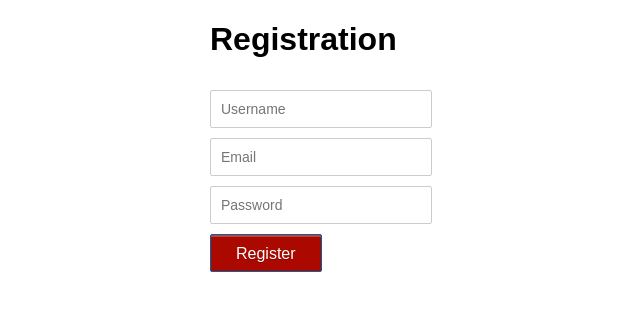
After one commit to lrprn/website, a PHP site: page /login/registration.php in a window 1280 px wide. The commit adds this page. Shown: the top 311 px of the page, without its empty margins (280-920 px from the left). Run offline with PHP 8.4, Linux system fonts and the light colour scheme.

Commit message:
login system

```diff
--- /dev/null
+++ b/inc/config/config.php
@@ -0,0 +1,10 @@
+<?php
+
+
+$con = mysqli_connect("localhost","root","x10320702","register");
+// Check connection
+if (mysqli_connect_errno())
+  {
+  echo "Failed to connect to MySQL: " . mysqli_connect_error();
+  }
+?>
--- a/inc/important/header.php
+++ b/inc/important/header.php
@@ -119,6 +119,6 @@
                 <a href="" class="w3-bar-item w3-button"></a>
             </div>
         </div>
-        <a href="" class="w3-bar-item w3-button"></a>
+        <a href="../login/login.php" class="w3-bar-item w3-button">Login</a>
     </div>
 </div>
--- /dev/null
+++ b/login/css/style.css
@@ -0,0 +1,9 @@
+body {font-family:Arial, Sans-Serif;}
+.clearfix:before, .clearfix:after { content: ""; display: table; }
+.clearfix:after { clear: both; }
+a {color: #ab0800; text-decoration:none;}
+a:hover {text-decoration:underline;}
+.form{width: 300px; margin: 0 auto;}
+input[type='text'], input[type='email'], input[type='password'] {width: 200px; border-radius: 2px;border: 1px solid #CCC; padding: 10px; color: #333; font-size: 14px; margin-top: 10px;}
+input[type='submit']{padding: 10px 25px 8px; color: #fff; background-color: #ab0800; text-shadow: rgba(0,0,0,0.24) 0 1px 0; font-size: 16px; box-shadow: rgba(255,255,255,0.24) 0 2px 0 0 inset,#fff 0 1px 0 0; border: 1px solid #0164a5; border-radius: 2px; margin-top: 10px; cursor:pointer;}
+input[type='submit']:hover {background-color: #ab0800;}
--- /dev/null
+++ b/login/registration.php
@@ -0,0 +1,42 @@
+<?php
+?>
+
+<!DOCTYPE html>
+<html>
+<head>
+<meta charset="utf-8">
+<title>Registration</title>
+<link rel="stylesheet" href="css/style.css" />
+</head>
+<body>
+<?php
+	require('../inc/config/config.php');
+    // If form submitted, insert values into the database.
+    if (isset($_REQUEST['username'])){
+		$username = stripslashes($_REQUEST['username']); // removes backslashes
+		$username = mysqli_real_escape_string($con,$username); //escapes special characters in a string
+		$email = stripslashes($_REQUEST['email']);
+		$email = mysqli_real_escape_string($con,$email);
+		$password = stripslashes($_REQUEST['password']);
+		$password = mysqli_real_escape_string($con,$password);
+
+		$trn_date = date("Y-m-d H:i:s");
+        $query = "INSERT into `users` (username, password, email, trn_date) VALUES ('$username', '".md5($password)."', '$email', '$trn_date')";
+        $result = mysqli_query($con,$query);
+        if($result){
+            echo "<div class='form'><h3>You are registered successfully.</h3><br/>Click here to <a href='login.php'>Login</a></div>";
+        }
+    }else{
+?>
+<div class="form">
+<h1>Registration</h1>
+<form name="registration" action="" method="post">
+<input type="text" name="username" placeholder="Username" required />
+<input type="email" name="email" placeholder="Email" required />
+<input type="password" name="password" placeholder="Password" required />
+<input type="submit" name="submit" value="Register" />
+</form>
+<br /><br />
+<?php } ?>
+</body>
+</html>
```
Also changed, not shown: inc/config/auth.php (added, +9 -0 lines), login/dashboard.php (added, +22 -0 lines), login/index.php (added, +21 -0 lines), login/login.php (added, +48 -0 lines), login/logout.php (added, +9 -0 lines).
